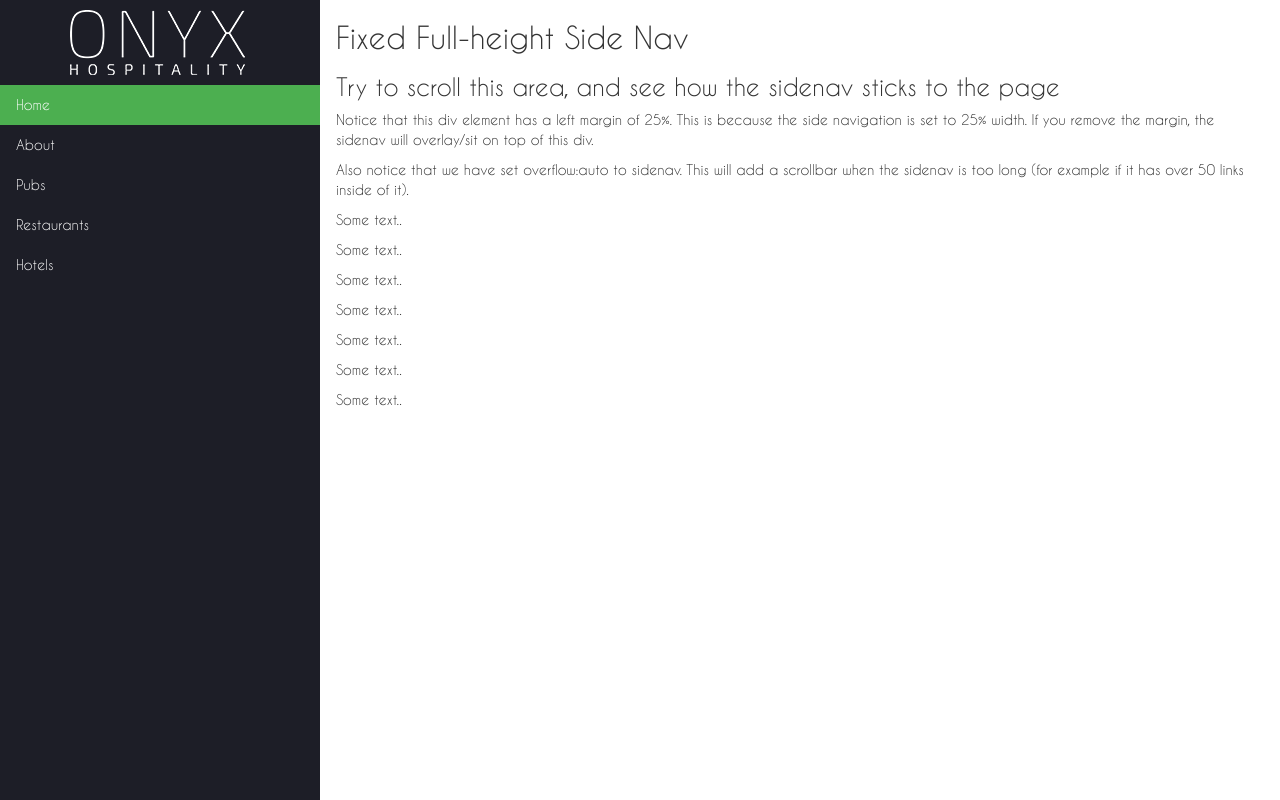
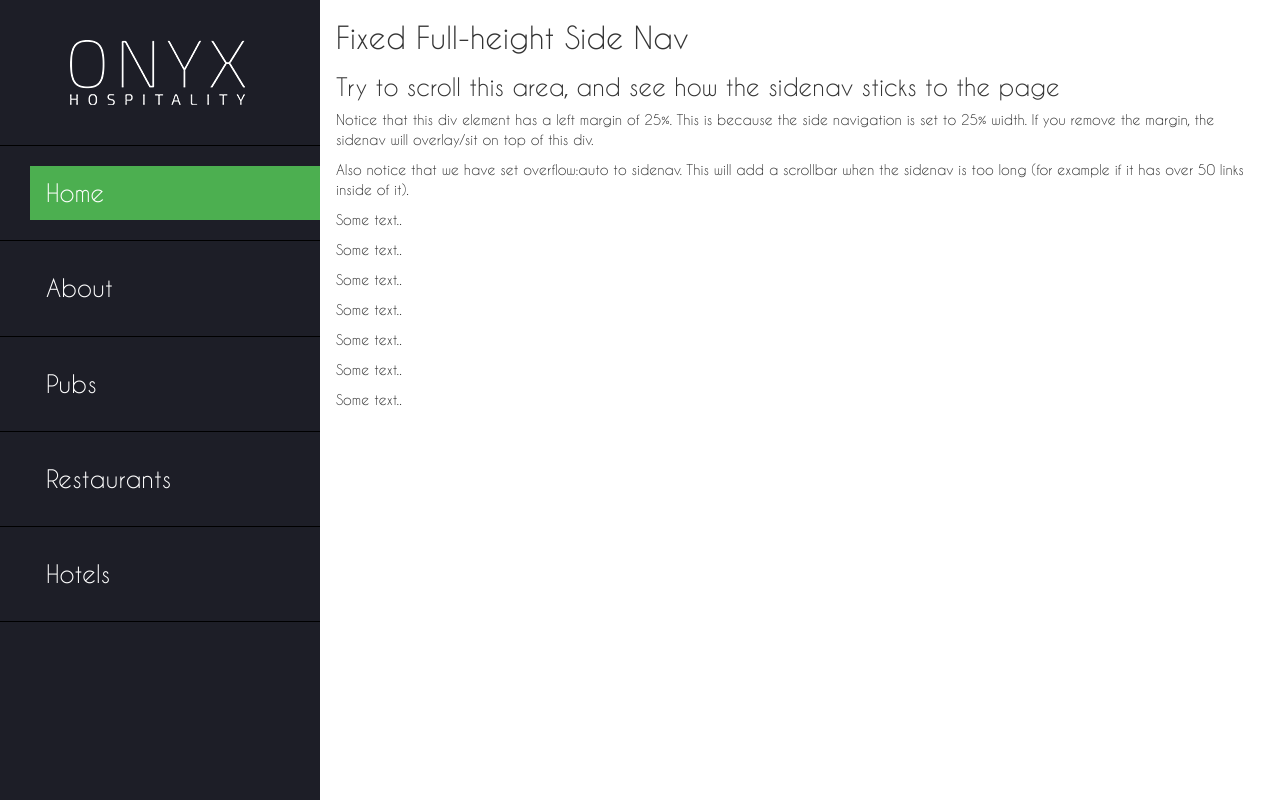
Before and after one commit to nHiRanZ/onyx-hospitality, a PHP site: page /index.php in a window 1280 px wide. Run offline with PHP 8.4, Linux system fonts and the light colour scheme.

Commit message:
CSS improvements to the menu

```diff
--- a/css/style.css
+++ b/css/style.css
@@ -11,6 +11,8 @@ li a {
     color: #fff;
     padding: 10px 16px;
     text-decoration: none;
+    font-size: 24px;
+    margin: 0px 0px 0px 30px;
 }
 
 li a.active {
@@ -44,3 +46,9 @@ li a:hover:not(.active) {
 body {
     font-family: 'Caviar-Dreams';
 }
+
+hr{
+    background-color: #000;
+    border-color: #000;
+    color: #000;
+}
--- a/header.php
+++ b/header.php
@@ -3,12 +3,12 @@
 
 
     <ul>
-        <center><img src="img/logo/onyx-hospitality-logo-white.png" alt="Logo" style="width:175px;height:65px; margin: 10px 10px 10px 5px"></center>
-        <li><a class="active" href="index.php">Home</a></li>
-        <li><a href="about.php">About</a></li>
-        <li><a href="pubs.php">Pubs</a></li>
-        <li><a href="restaurants.php">Restaurants</a></li>
-        <li><a href="hotels.php">Hotels</a></li>
+        <center><img src="img/logo/onyx-hospitality-logo-white.png" alt="Logo" style="width:175px;height:65px; margin: 40px 10px 20px 5px"><hr></center>
+        <li><a class="active" href="index.php">Home</a><hr></li>
+        <li><a href="about.php">About</a><hr></li>
+        <li><a href="pubs.php">Pubs</a><hr></li>
+        <li><a href="restaurants.php">Restaurants</a><hr></li>
+        <li><a href="hotels.php">Hotels</a><hr></li>
     </ul>
 
 
```
